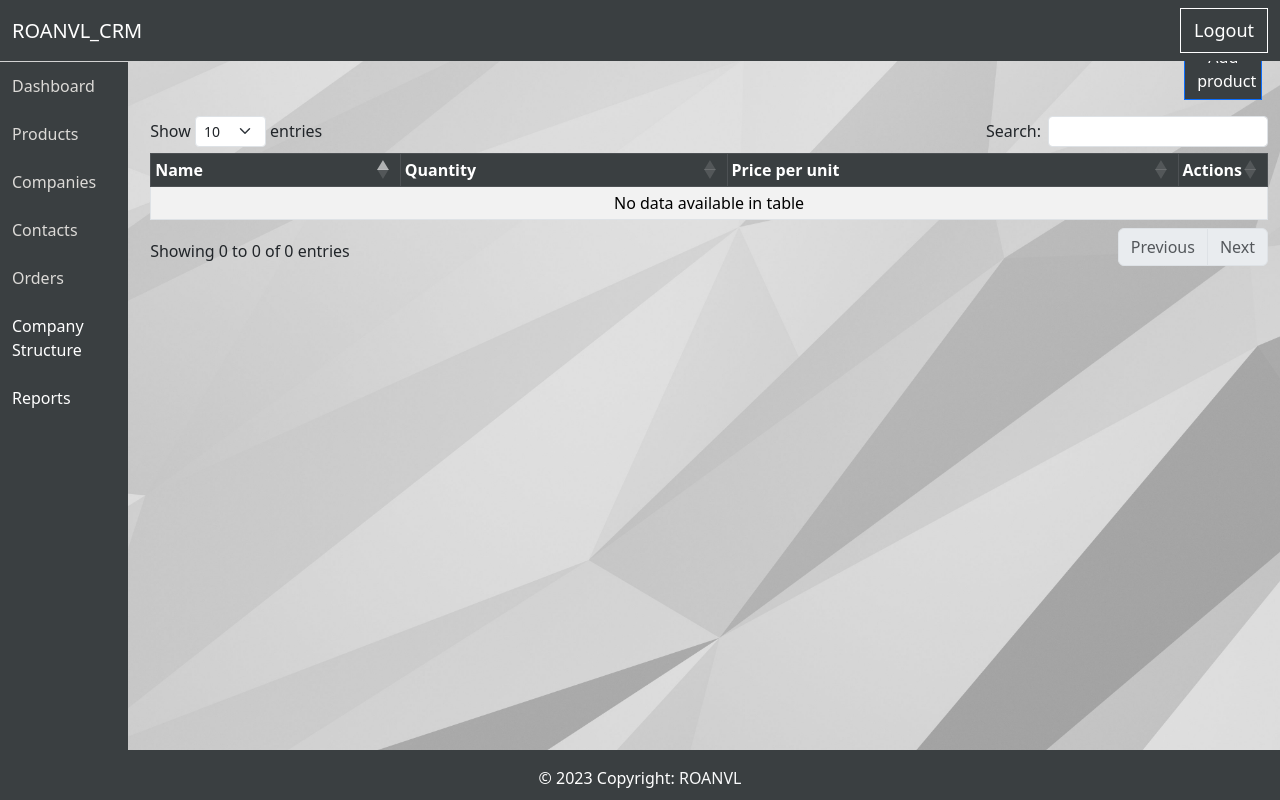
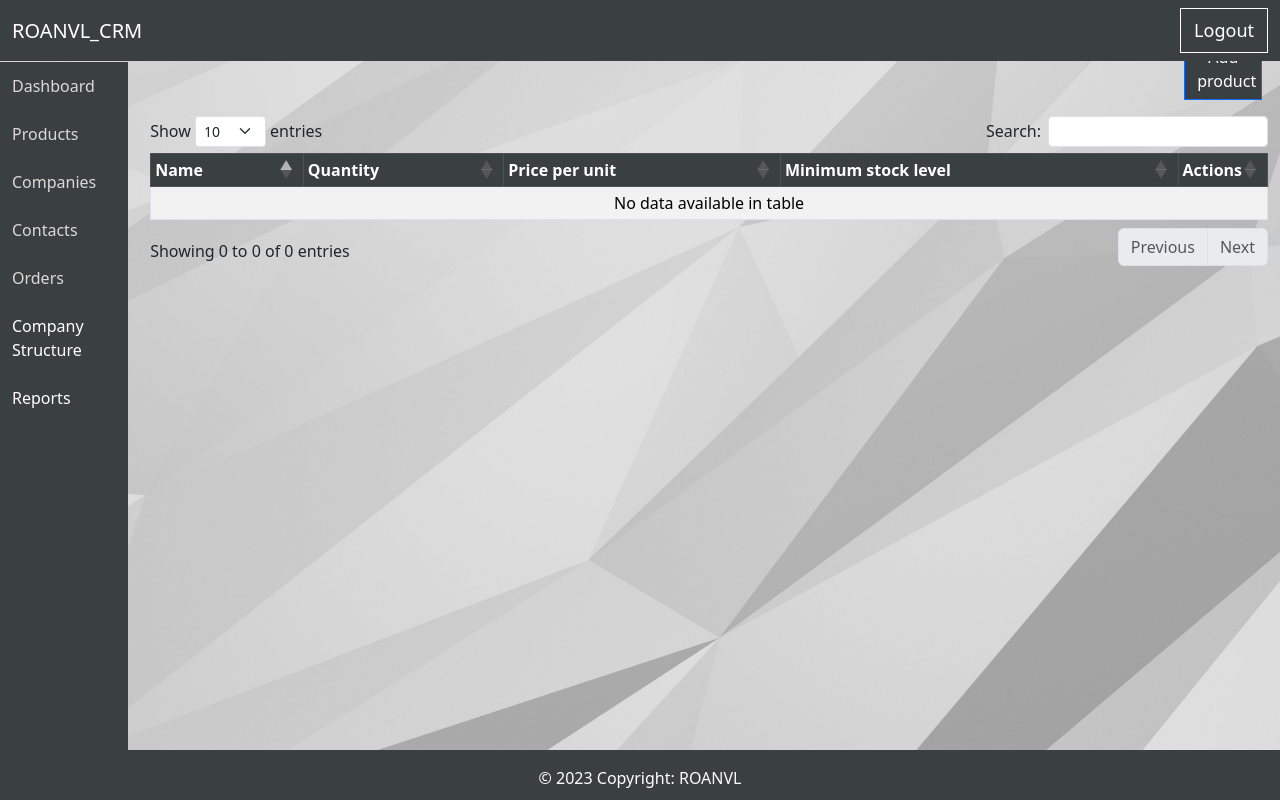
Before and after one commit to ROANVL/python-django-crm-graduation, a Django app: page /products in a window 1280 px wide. Run offline with Django 4.2, Linux system fonts and the light colour scheme; the visitor is signed in with stand-in values (Sample User, id 1); data that the repository does not hold is empty; some libraries are stand-ins or nearby versions.

Commit message:
save changes

```diff
--- a/website/forms.py
+++ b/website/forms.py
@@ -75,12 +75,13 @@
 class ProductForm(forms.ModelForm):
     class Meta:
         model = Product
-        fields = ["name", "quantity", "price_per_unit"]
+        fields = ["name", "quantity", "price_per_unit", "minimum_stock_level"]
 
         widgets = {
             'name': forms.TextInput(attrs={"class": "form-control", "placeholder": "Name"}),
             'quantity': forms.TextInput(attrs={"class": "form-control", "placeholder": "Quantity"}),
             'price_per_unit': forms.TextInput(attrs={"class": "form-control", "placeholder": "Price per unit"}),
+            'minimum_stock_level': forms.TextInput(attrs={"class": "form-control", "placeholder": "Minimum stock level"}),
         }
 
 
--- a/website/models.py
+++ b/website/models.py
@@ -89,6 +89,7 @@
     name = models.CharField(max_length=255, unique=True)
     quantity = models.PositiveIntegerField(default=0)
     price_per_unit = models.DecimalField(max_digits=10, decimal_places=2)
+    minimum_stock_level = models.IntegerField(default=None, blank=False)
 
     def __str__(self):
         return self.name
--- a/website/static/css/stylesheet.css
+++ b/website/static/css/stylesheet.css
@@ -18,7 +18,6 @@
 
 .container {
     min-width: 100%;
-
 }
 
 /* ----------------------------------*/
--- a/website/templates/product_record.html
+++ b/website/templates/product_record.html
@@ -14,7 +14,8 @@
         <strong>Job Title: </strong>
         <p class="white-cell">{{ product_record.price_per_unit }}</p>
 
-
+        <strong>Minimum stock level: </strong>
+        <p class="white-cell">{{ product_record.minimum_stock_level }}</p>
 
 
         <div class="form-group">
--- a/website/templates/products.html
+++ b/website/templates/products.html
@@ -17,6 +17,7 @@
             <th>Name</th>
             <th>Quantity</th>
             <th>Price per unit</th>
+            <th>Minimum stock level</th>
             <th style="width: 8%;">Actions</th>
         </tr>
     </thead>
@@ -31,6 +32,7 @@
             <td>{{ product_record.name }}</td>
             <td>{{ product_record.quantity }}</td>
             <td>{{ product_record.price_per_unit }}</td>
+            <td>{{ product_record.minimum_stock_level }}</td>
 
             <td id="td_actions">
                 <div class="dropdown">
--- a/website/templates/register.html
+++ b/website/templates/register.html
@@ -2,7 +2,7 @@
 {% block content %}
 
 <div class='col-md-6 offset-md-3 register-form'>
-    <h1>Register</h1>
+    <h1>Create your account</h1>
 
     <form method="POST" action="">
         {% csrf_token %}
--- a/website/views.py
+++ b/website/views.py
@@ -255,7 +255,10 @@
     else:
         form = AddOrderForm()  # Создание новой формы для заказа
 
-    return render(request, 'add_order.html', {"form": form})
+    # Измененный запрос для сортировки заказов по убыванию order_id
+    orders = Orders.objects.all().order_by('-order_id')
+
+    return render(request, 'add_order.html', {"form": form, "orders": orders})
 
 
 @login_required
```
Also changed, not shown: website/migrations/0010_product_minimum_stock_level.py (added), website/migrations/0011_alter_product_minimum_stock_level.py (added).
